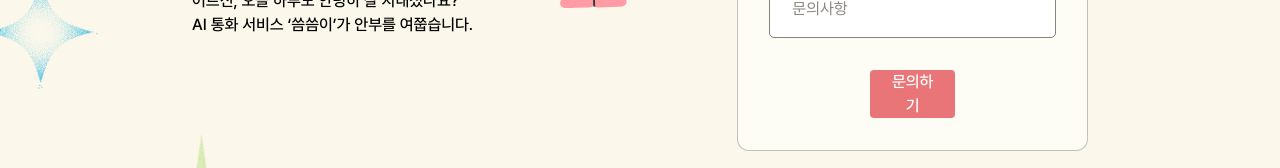
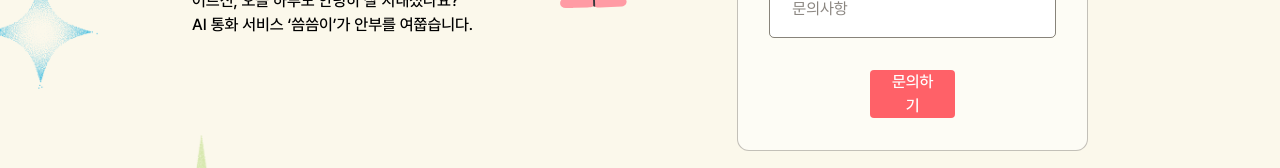
Before and after one commit to NYPC-Decode-Agent/Project-Sonju, a React (Vite) app in the folder frontend/: page /main in a window 1280 px wide. Shown: the part 470-638 px from the top of the page. Built offline with nearby package versions, Linux system fonts and the light colour scheme; no server answers.

Commit message:
feat: 색상 수정 찐막

```diff
--- a/frontend/tailwind.config.js
+++ b/frontend/tailwind.config.js
@@ -1,101 +1,101 @@
 /** @type {import("tailwindcss").Config} */
 module.exports = {
-  content: ['./src/**/*.{js,ts,tsx}'],
+  content: ["./src/**/*.{js,ts,tsx}"],
   theme: {
     extend: {
       colors: {
         gray: {
-          'extra-light': 'rgba(20,13,0,.125)',
-          lighter: 'rgba(20,13,0,.25)',
-          light: 'rgba(20,13,0,.5)',
-          medium: 'rgba(20,13,0,.75)',
-          dark: 'rgba(20,13,0,.875)',
+          "extra-light": "rgba(21,12,0,.125)",
+          lighter: "rgba(21,12,0,.25)",
+          light: "rgba(21,12,0,.5)",
+          medium: "rgba(21,12,0,.75)",
+          dark: "rgba(21,12,0,.875)",
 
-          0: 'rgb(0,0,0)',
-          50: 'rgb(2,1,0)',
-          100: 'rgb(20,13,0)',
-          150: 'rgb(35,26,0)',
-          200: 'rgb(49,37,0)',
-          250: 'rgb(63,49,0)',
-          300: 'rgb(78,60,0)',
-          350: 'rgb(92,71,0)',
-          400: 'rgb(106,83,0)',
-          450: 'rgb(121,95,0)',
-          500: 'rgb(136,107,0)',
-          550: 'rgb(151,119,0)',
-          600: 'rgb(167,132,0)',
-          650: 'rgb(183,145,0)',
-          700: 'rgb(198,158,0)',
-          750: 'rgb(212,171,39)',
-          800: 'rgb(218,187,99)',
-          850: 'rgb(225,202,139)',
-          900: 'rgb(233,217,174)',
-          950: 'rgb(241,231,206)',
-          1000: 'rgb(249,246,236)',
+          0: "rgb(0,0,0)",
+          50: "rgb(2,1,0)",
+          100: "rgb(21,12,0)",
+          150: "rgb(37,25,0)",
+          200: "rgb(52,36,0)",
+          250: "rgb(66,47,0)",
+          300: "rgb(81,58,0)",
+          350: "rgb(96,69,0)",
+          400: "rgb(111,81,0)",
+          450: "rgb(126,93,0)",
+          500: "rgb(141,104,0)",
+          550: "rgb(157,116,0)",
+          600: "rgb(173,129,0)",
+          650: "rgb(189,141,0)",
+          700: "rgb(206,154,0)",
+          750: "rgb(219,167,41)",
+          800: "rgb(225,184,99)",
+          850: "rgb(230,200,139)",
+          900: "rgb(236,215,174)",
+          950: "rgb(243,231,206)",
+          1000: "rgb(250,246,237)",
         },
         primary: {
-          0: 'rgb(0,0,0)',
-          50: 'rgb(18,4,5)',
-          100: 'rgb(38,14,14)',
-          150: 'rgb(56,23,24)',
-          200: 'rgb(73,32,33)',
-          250: 'rgb(90,41,42)',
-          300: 'rgb(107,50,51)',
-          350: 'rgb(124,59,61)',
-          400: 'rgb(142,68,70)',
-          450: 'rgb(160,78,80)',
-          500: 'rgb(178,87,90)',
-          550: 'rgb(196,97,100)',
-          600: 'rgb(215,107,110)',
-          650: 'rgb(234,117,120)',
-          700: 'rgb(253,127,130)',
-          750: 'rgb(255,151,152)',
-          800: 'rgb(255,174,173)',
-          850: 'rgb(255,195,194)',
-          900: 'rgb(255,216,215)',
-          950: 'rgb(255,236,235)',
-          1000: 'rgb(255,255,255)',
+          0: "rgb(0,0,0)",
+          50: "rgb(24,1,2)",
+          100: "rgb(48,4,7)",
+          150: "rgb(68,7,14)",
+          200: "rgb(88,12,21)",
+          250: "rgb(108,17,27)",
+          300: "rgb(128,22,34)",
+          350: "rgb(149,27,41)",
+          400: "rgb(169,32,48)",
+          450: "rgb(191,38,55)",
+          500: "rgb(212,43,63)",
+          550: "rgb(234,49,70)",
+          600: "rgb(255,56,78)",
+          650: "rgb(255,97,104)",
+          700: "rgb(255,126,127)",
+          750: "rgb(255,151,150)",
+          800: "rgb(255,174,172)",
+          850: "rgb(255,195,193)",
+          900: "rgb(255,216,214)",
+          950: "rgb(255,236,235)",
+          1000: "rgb(255,255,255)",
         },
         secondary: {
-          0: 'rgb(0,0,0)',
-          50: 'rgb(18,5,3)',
-          100: 'rgb(38,14,11)',
-          150: 'rgb(56,24,19)',
-          200: 'rgb(73,33,27)',
-          250: 'rgb(90,42,35)',
-          300: 'rgb(107,51,43)',
-          350: 'rgb(124,60,51)',
-          400: 'rgb(142,70,59)',
-          450: 'rgb(160,80,67)',
-          500: 'rgb(178,89,76)',
-          550: 'rgb(196,99,85)',
-          600: 'rgb(215,109,94)',
-          650: 'rgb(234,120,102)',
-          700: 'rgb(253,130,112)',
-          750: 'rgb(255,153,137)',
-          800: 'rgb(255,176,162)',
-          850: 'rgb(255,196,186)',
-          900: 'rgb(255,216,210)',
-          950: 'rgb(255,236,232)',
-          1000: 'rgb(255,255,255)',
+          0: "rgb(0,0,0)",
+          50: "rgb(24,1,0)",
+          100: "rgb(47,5,0)",
+          150: "rgb(68,10,0)",
+          200: "rgb(88,15,0)",
+          250: "rgb(108,21,0)",
+          300: "rgb(128,27,0)",
+          350: "rgb(148,33,0)",
+          400: "rgb(169,39,0)",
+          450: "rgb(190,45,0)",
+          500: "rgb(211,51,0)",
+          550: "rgb(233,57,0)",
+          600: "rgb(254,65,6)",
+          650: "rgb(254,102,67)",
+          700: "rgb(254,130,101)",
+          750: "rgb(254,155,130)",
+          800: "rgb(254,176,157)",
+          850: "rgb(254,197,183)",
+          900: "rgb(254,217,208)",
+          950: "rgb(255,236,232)",
+          1000: "rgb(255,255,255)",
         },
       },
       boxShadow: {
-        'light-sm': '0 1px 5px 0 rgba(56,59,57,.125)',
-        'light-md': '0 2px 10px 0 rgba(56,59,57,.125)',
-        'medium-sm': '0 1px 5px 0 rgba(56,59,57,.25)',
-        'medium-md': '0 2px 10px 0 rgba(56,59,57,.25)',
-        'dark-sm': '0 1px 5px 0 rgba(56,59,57,.375)',
-        'dark-md': '0 2px 10px 0 rgba(56,59,57,.375)',
+        "light-sm": "0 1px 5px 0 rgba(56,59,57,.125)",
+        "light-md": "0 2px 10px 0 rgba(56,59,57,.125)",
+        "medium-sm": "0 1px 5px 0 rgba(56,59,57,.25)",
+        "medium-md": "0 2px 10px 0 rgba(56,59,57,.25)",
+        "dark-sm": "0 1px 5px 0 rgba(56,59,57,.375)",
+        "dark-md": "0 2px 10px 0 rgba(56,59,57,.375)",
       },
       fontFamily: {
-        montserrat: ['Montserrat', 'sans-serif'],
+        montserrat: ["Montserrat", "sans-serif"],
       },
       letterSpacing: {
-        tighter: '-0.0625em',
-        tight: '-0.03125em',
-        wide: '0.03125em',
-        wider: '0.0625em',
+        "tighter": "-0.0625em",
+        "tight": "-0.03125em",
+        "wide": "0.03125em",
+        "wider": "0.0625em",
       },
       fontFamily: {
         sans: "'Pretendard', -apple-system, BlinkMacSystemFont, 'Malgun Gothic', '맑은 고딕', helvetica, 'Apple SD Gothic Neo', sans-serif",
```
